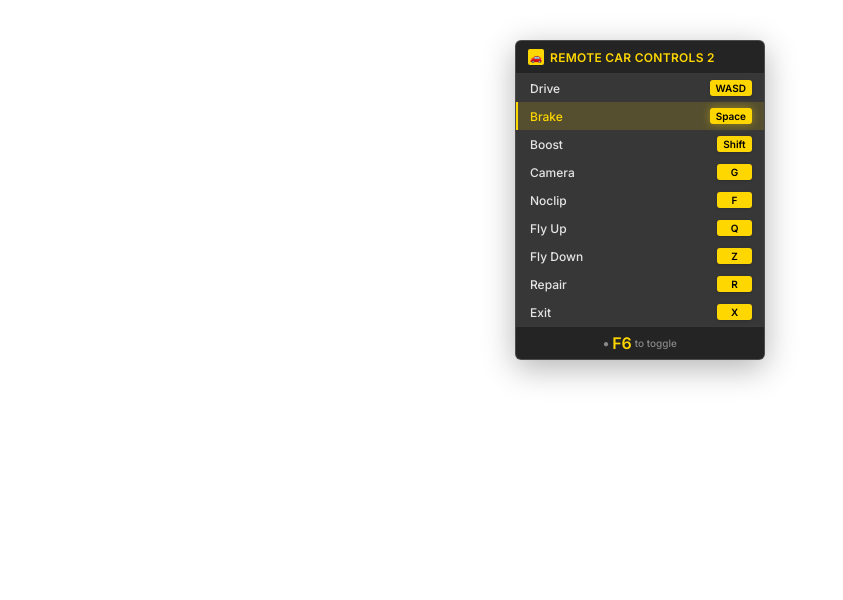
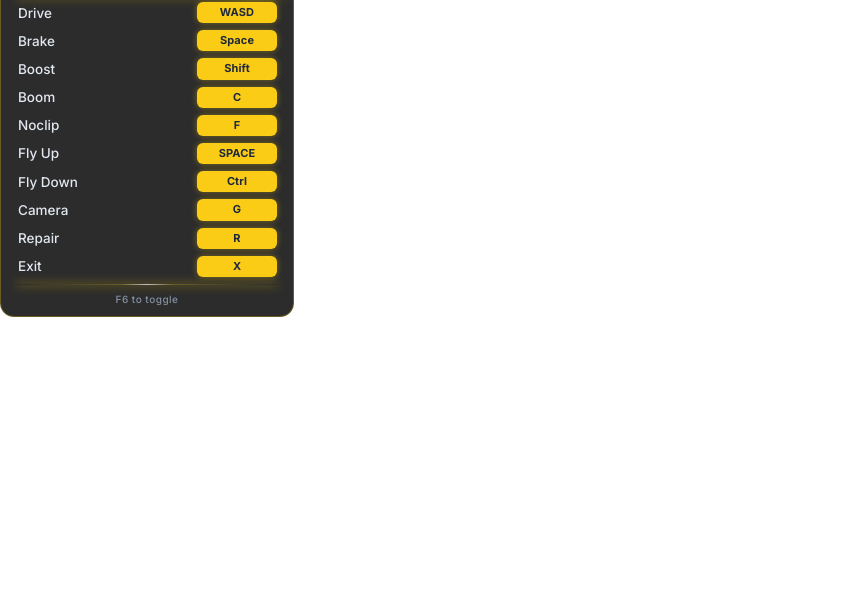
Before and after one commit to NitWit123/carauction, a plain HTML site: page index.html in a window 1280 px wide. Shown: the part 200-800 px from the top of the page, without its empty margins (0-843 px from the left). Drawn offline with Linux system fonts and the light colour scheme.

Commit message:
Update index.html

```diff
--- a/index.html
+++ b/index.html
@@ -3,316 +3,227 @@
 <head>
     <meta charset="UTF-8">
     <meta name="viewport" content="width=device-width, initial-scale=1.0">
-    <title>Remote Car Controls 2</title>
-    <link href="https://fonts.googleapis.com/css2?family=Inter:wght@400;500;600;700&display=swap" rel="stylesheet">
+    <title>Car Controls</title>
+    <link href="https://fonts.googleapis.com/css2?family=Inter:wght@500;700&display=swap" rel="stylesheet">
     <style>
-        * {
+        body {
+            font-family: 'Inter', sans-serif;
+            background: transparent;
             margin: 0;
             padding: 0;
-            box-sizing: border-box;
+            color: #f8f8f8;
+            display: flex;
+            align-items: flex-start;
+            justify-content: flex-start;
+            height: 100vh;
+            overflow: hidden;
         }
 
-        body {
-            /* إزالة خصائص التوسيط والخلفية من هنا */
-            font-family: 'Inter', sans-serif;
-            background: transparent;
+        .help-box {
+            width: 260px;
+            background: rgba(22, 22, 22, 0.9);
+            border-radius: 14px;
+            padding: 11px 16px;
+            border: 1px solid rgba(250, 204, 21, 0.3);
+            position: relative;
+            margin-top: 10%; /* مرفوع للأعلى */
+            overflow: hidden;
         }
 
-        .menu-container {
-            /* إضافة الخلفية هنا مباشرةً */
-            background: rgba(45, 45, 45, 0.95);
-            border-radius: 6px;
-            box-shadow: 0 8px 32px rgba(0, 0, 0, 0.3);
-            backdrop-filter: blur(10px);
-            border: 1px solid rgba(255, 255, 255, 0.1);
-            width: 250px;
-            overflow: hidden;
-
-            /* توسيط القائمة في منتصف الشاشة */
+        /* تأثير الموجة */
+        .wave-effect {
             position: absolute;
-            top: 50%;
-            left: 50%;
-            transform: translate(-50%, -50%);
+            top: 0;
+            left: -75%;
+            width: 50%;
+            height: 100%;
+            background: linear-gradient(
+                120deg,
+                rgba(255, 255, 255, 0.0) 0%,
+                rgba(255, 255, 255, 0.12) 40%,
+                rgba(255, 255, 255, 0.2) 50%,
+                rgba(255, 255, 255, 0.12) 60%,
+                rgba(255, 255, 255, 0.0) 100%
+            );
+            transform: skewX(-25deg);
+            animation: waveAnimation 2.5s infinite;
+            pointer-events: none;
+            z-index: 1;
+            opacity: 0.6;
         }
 
-        .menu-header {
-            background: rgba(35, 35, 35, 0.9);
-            padding: 8px 12px;
-            display: flex;
-            align-items: center;
-            gap: 6px;
-            border-bottom: 1px solid rgba(255, 255, 255, 0.1);
+        @keyframes waveAnimation {
+            0% { left: -75%; }
+            100% { left: 130%; }
         }
 
-        .menu-icon {
-            width: 16px;
-            height: 16px;
-            background: #FFD700;
-            border-radius: 2px;
+        /* السطر العلوي */
+        .header {
             display: flex;
+            justify-content: space-between;
             align-items: center;
-            justify-content: center;
-            font-size: 10px;
-            color: #000;
-            font-weight: 600;
+            margin-bottom: 11px;
+            position: relative;
+            z-index: 2;
         }
 
-        .menu-title {
-            color: #FFD700;
-            font-size: 12px;
+        .title {
+            color: #fef08a;
+            font-size: 17px;
             font-weight: 600;
-            text-transform: uppercase;
-            letter-spacing: 0.3px;
+            letter-spacing: -0.02em;
+            text-shadow: 0 0 4px rgba(254, 226, 80, 0.3);
         }
 
-        .menu-items {
+        .logo-wrapper {
+            position: relative;
+            width: 42px;
+            height: 42px;
+            border-radius: 8px;
+            border: 2px solid #facc15;
+            box-shadow: 0 0 20px rgba(255, 215, 0, 0.9);
+            animation: glowPulse 2s infinite ease-in-out;
+            z-index: 2;
+            overflow: hidden;
         }
 
-        .menu-item {
-            display: flex;
-            align-items: center;
-            justify-content: space-between;
-            padding: 6px 12px;
-            color: #E5E5E5;
-            font-size: 12px;
-            font-weight: 500;
-            cursor: pointer;
-            transition: all 0.2s ease;
-            border-left: 2px solid transparent;
+        @keyframes glowPulse {
+            0% { box-shadow: 0 0 12px rgba(255, 215, 0, 0.6); }
+            50% { box-shadow: 0 0 24px rgba(255, 215, 0, 1); }
+            100% { box-shadow: 0 0 12px rgba(255, 215, 0, 0.6); }
         }
 
-        .menu-item:hover {
-            background: rgba(255, 215, 0, 0.1);
-            border-left-color: #FFD700;
-            color: #FFD700;
+        .logo {
+            width: 100%;
+            height: auto;
+            border-radius: 6px;
         }
 
-        .menu-item.selected {
-            background: rgba(255, 215, 0, 0.15);
-            border-left-color: #FFD700;
-            color: #FFD700;
+        .control {
+            display: grid;
+            grid-template-columns: 1fr 1fr;
+            align-items: center;
+            margin-bottom: 7px;
+            font-size: 13.5px;
+            color: #e2e8f0;
+            font-weight: 400;
+            line-height: 1.2;
+            position: relative;
+            z-index: 2;
         }
 
-        .item-label {
-            flex: 1;
+        .control span:first-child {
+            text-align: left;
+            padding-left: 1px;
         }
 
-        .key-binding {
-            background: #FFD700;
-            color: #000;
-            padding: 2px 6px;
-            border-radius: 3px;
-            font-size: 10px;
+        .key {
+            background: #facc15;
+            color: #1e293b;
+            padding: 4px 10px;
+            border-radius: 6px;
             font-weight: 600;
-            min-width: 35px;
+            font-size: 11px;
             text-align: center;
-            box-shadow: 0 1px 3px rgba(0, 0, 0, 0.2);
+            letter-spacing: 0.01em;
+            white-space: nowrap;
+            justify-self: end;
+            min-width: 60px;
+            box-shadow: 0 0 6px 0 rgba(250, 204, 21, 0.4);
         }
 
-        .menu-footer {
-            background: rgba(35, 35, 35, 0.9);
-            padding: 6px 12px;
-            border-top: 1px solid rgba(255, 255, 255, 0.1);
-            display: flex;
-            align-items: center;
-            justify-content: center;
-            gap: 3px;
+        /* خط توهج */
+        .glow-line {
+            height: 1px;
+            background: linear-gradient(90deg,
+                        rgba(250, 204, 21, 0) 0%,
+                        rgba(250, 204, 21, 0.3) 40%,
+                        rgba(255, 255, 255, 0.7) 50%,
+                        rgba(250, 204, 21, 0.3) 60%,
+                        rgba(250, 204, 21, 0) 100%);
+            box-shadow: 0 0 10px 1px rgba(255, 215, 0, 0.4);
+            margin: 4px 0;
+            position: relative;
+            z-index: 2;
         }
 
-        .footer-text {
-            color: #888;
+        .footer {
+            text-align: center;
+            color: #94a3b8;
             font-size: 10px;
-            font-weight: 500;
-        }
-
-        .footer-key {
-            color: #FFD700;
-            font-weight: 600;
-        }
-
-        /* Glowing effect for selected item */
-        .menu-item.selected .key-binding {
-            box-shadow: 0 0 8px rgba(255, 215, 0, 0.4);
-        }
-
-        /* Subtle animation */
-        .menu-container {
-            animation: fadeIn 0.3s ease-out;
-        }
-
-        @keyframes fadeIn {
-            from {
-                opacity: 0;
-                transform: translate(-50%, -50%) scale(0.95);
-            }
-            to {
-                opacity: 1;
-                transform: translate(-50%, -50%) scale(1);
-            }
-        }
-
-        /* Custom scrollbar */
-        .menu-items::-webkit-scrollbar {
-            width: 6px;
-        }
-
-        .menu-items::-webkit-scrollbar-track {
-            background: rgba(255, 255, 255, 0.05);
-        }
-
-        .menu-items::-webkit-scrollbar-thumb {
-            background: rgba(255, 215, 0, 0.3);
-            border-radius: 3px;
-        }
-
-        .menu-items::-webkit-scrollbar-thumb:hover {
-            background: rgba(255, 215, 0, 0.5);
+            margin-top: 8px;
+            opacity: 0.85;
+            font-weight: 400;
+            letter-spacing: 0.05em;
+            position: relative;
+            z-index: 2;
         }
     </style>
 </head>
 <body>
-    <div class="menu-container">
-        <div class="menu-header">
-            <div class="menu-icon">🚗</div>
-            <div class="menu-title">Remote Car Controls 2</div>
-        </div>
+    <div class="help-box">
+        <!-- تأثير الموجة -->
+        <div class="wave-effect"></div>
 
-        <div class="menu-items">
-            <div class="menu-item" data-action="drive">
-                <span class="item-label">Drive</span>
-                <span class="key-binding">WASD</span>
-            </div>
-
-            <div class="menu-item selected" data-action="brake">
-                <span class="item-label">Brake</span>
-                <span class="key-binding">Space</span>
-            </div>
-
-            <div class="menu-item" data-action="boost">
-                <span class="item-label">Boost</span>
-                <span class="key-binding">Shift</span>
-            </div>
-
-            <div class="menu-item" data-action="camera">
-                <span class="item-label">Camera</span>
-                <span class="key-binding">G</span>
-            </div>
-
-            <div class="menu-item" data-action="noclip">
-                <span class="item-label">Noclip</span>
-                <span class="key-binding">F</span>
-            </div>
-
-            <div class="menu-item" data-action="fly-up">
-                <span class="item-label">Fly Up</span>
-                <span class="key-binding">Q</span>
-            </div>
-
-            <div class="menu-item" data-action="fly-down">
-                <span class="item-label">Fly Down</span>
-                <span class="key-binding">Z</span>
-            </div>
-
-            <div class="menu-item" data-action="repair">
-                <span class="item-label">Repair</span>
-                <span class="key-binding">R</span>
-            </div>
-
-            <div class="menu-item" data-action="exit">
-                <span class="item-label">Exit</span>
-                <span class="key-binding">X</span>
+        <!-- العنوان -->
+        <div class="header">
+            <div class="title">Car Controls</div>
+            <div class="logo-wrapper">
+                <img src="https://raw.githubusercontent.com/NitWit123/carauction/refs/heads/main/c9996187afebc20c63fb6a7c05c97b22.png" alt="YAZAN Logo" class="logo">
             </div>
         </div>
 
-        <div class="menu-footer">
-            <span class="footer-text">● </span>
-            <span class="footer-key">F6</span>
-            <span class="footer-text"> to toggle</span>
+        <!-- خط توهج علوي -->
+        <div class="glow-line"></div>
+
+        <!-- عناصر التحكم -->
+        <div class="control">
+            <span>Drive</span>
+            <span class="key">WASD</span>
         </div>
+        <div class="control">
+            <span>Brake</span>
+            <span class="key">Space</span>
+        </div>
+        <div class="control">
+            <span>Boost</span>
+            <span class="key">Shift</span>
+        </div>
+        <div class="control">
+            <span>Boom</span>
+            <span class="key">C</span>
+        </div>
+
+        <div class="control">
+            <span>Noclip</span>
+            <span class="key">F</span>
+        </div>
+        <div class="control">
+            <span>Fly Up</span>
+            <span class="key">SPACE</span>
+        </div>
+
+        <div class="control">
+            <span>Fly Down</span>
+            <span class="key">Ctrl</span>
+        </div>
+        <div class="control">
+            <span>Camera</span>
+            <span class="key">G</span>
+        </div>
+        <div class="control">
+            <span>Repair</span>
+            <span class="key">R</span>
+        </div>
+        <div class="control">
+            <span>Exit</span>
+            <span class="key">X</span>
+        </div>
+
+        <!-- خط توهج سفلي -->
+        <div class="glow-line"></div>
+
+        <div class="footer">F6 to toggle</div>
     </div>
-
-    <script>
-        let selectedIndex = 1; // Start with "Brake" selected
-        const menuItems = document.querySelectorAll('.menu-item');
-
-        function updateSelection() {
-            menuItems.forEach((item, index) => {
-                if (index === selectedIndex) {
-                    item.classList.add('selected');
-                } else {
-                    item.classList.remove('selected');
-                }
-            });
-        }
-
-        function navigateUp() {
-            selectedIndex = selectedIndex > 0 ? selectedIndex - 1 : menuItems.length - 1;
-            updateSelection();
-        }
-
-        function navigateDown() {
-            selectedIndex = selectedIndex < menuItems.length - 1 ? selectedIndex + 1 : 0;
-            updateSelection();
-        }
-
-        function selectItem() {
-            const selectedItem = menuItems[selectedIndex];
-            const action = selectedItem.getAttribute('data-action');
-
-            // Add visual feedback
-            selectedItem.style.transform = 'scale(0.98)';
-            setTimeout(() => {
-                selectedItem.style.transform = 'scale(1)';
-            }, 150);
-
-            console.log(`Action executed: ${action}`);
-            // Here you would send the action to your Lua script
-            // sendNuiMessage('executeAction', { action: action });
-        }
-
-        // Keyboard controls
-        document.addEventListener('keydown', (e) => {
-            switch(e.key) {
-                case 'ArrowUp':
-                case 'w':
-                case 'W':
-                    e.preventDefault();
-                    navigateUp();
-                    break;
-                case 'ArrowDown':
-                case 's':
-                case 'S':
-                    e.preventDefault();
-                    navigateDown();
-                    break;
-                case 'Enter':
-                case ' ':
-                    e.preventDefault();
-                    selectItem();
-                    break;
-                case 'Escape':
-                case 'F6':
-                    e.preventDefault();
-                    console.log('Menu toggled');
-                    // sendNuiMessage('hideMenu');
-                    break;
-            }
-        });
-
-        // Mouse hover support
-        menuItems.forEach((item, index) => {
-            item.addEventListener('mouseenter', () => {
-                selectedIndex = index;
-                updateSelection();
-            });
-
-            item.addEventListener('click', () => {
-                selectItem();
-            });
-        });
-
-        // Initialize
-        updateSelection();
-    </script>
 </body>
 </html>
```
